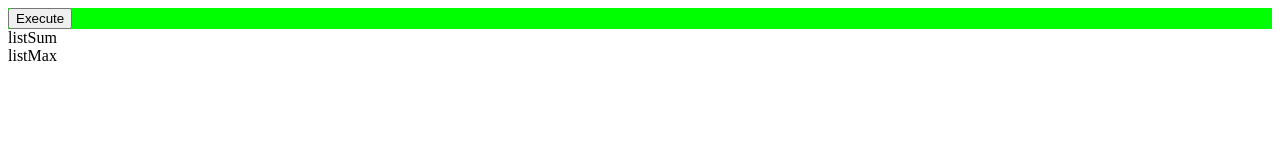
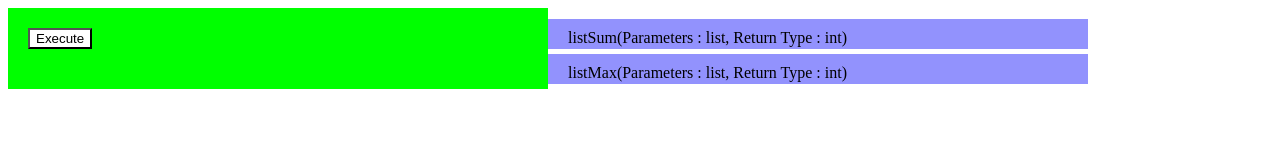
Before and after one commit to lastknight00/AlgorithmStudy, a plain HTML site: page index.html in a window 1280 px wide. Drawn offline with nearby package versions, Linux system fonts and the light colour scheme.

Commit message:
CSS 적용.

```diff
--- a/index.html
+++ b/index.html
@@ -3,13 +3,11 @@
 </head>
   <script src="https://ajax.googleapis.com/ajax/libs/jquery/3.2.1/jquery.min.js"></script>
   <script src="index.js"></script>
+  <link rel="stylesheet" href="style.css">
 <body>
-  <div id='playground' style="background-color:#00ff00">
-    <!--<input id="algo" value='listSum'/>-->
-    <button onclick="execute()"/>Execute</button>
+  <div id='playground'>
+    <button class="execute" onclick="execute()"/>Execute</button>
   </div>
   <div id='func_list'></div>
-  <div id='canvas'></div>
-
 </body>
 </html>
--- a/index.js
+++ b/index.js
@@ -1,6 +1,6 @@
 
 var listSum = {
-  params : {list : 'list'},
+  params : ['list'],
   returnType : 'int',
   func : function(list, num) {
     var sum = 0;
@@ -12,7 +12,7 @@ var listSum = {
 };
 
 var listMax = {
-  params : {list : 'list'},
+  params : ['list'],
   returnType : 'int',
   func : function(list, num) {
     var max = 0;
@@ -27,21 +27,21 @@ var algoMap = [];
 algoMap['listSum'] = listSum;
 algoMap['listMax'] = listMax;
 
-var execute = function(funcName) {
+var addFunction = function(funcName) {
   var func = algoMap[funcName];
   if(!func) {
-    alert('not exists');
+    alert('not exists11');
     return;
   }
-
-  for (var key in func.params) {
-    var element = $('<div>').attr('id', key)
-    element.append($('<h3>').html(key));
-    switch (func.params[key]) {
+  var funcDiv = $('<div>').addClass('func').append($('<h3>').html(funcName));
+  funcDiv.append($('<p>').addClass('input').html('Input'));
+  func.params.forEach(function(key) {
+    var element = $('<div>').attr('id', key);
+    element.append($('<h4>').html(key));
+    switch (key) {
       case 'list':
-        element.append($('<ul id=ul_' + key + '>'));
         element.append($('<button>').attr('name', key).html('Add Element').on('click', function(e) {
-          $(e.target).prev().append($('<li>').append($('<input>').addClass($(e.target).attr('name'))));
+          $(e.target).prev().append($('<input>').addClass($(e.target).attr('name')).addClass('listInput'));
         }));
         break;
       case 'int':
@@ -50,12 +50,16 @@ var execute = function(funcName) {
       default:
         console.log(key + ' element\'s type is wrong.');
     }
-    $('#playground').append(element);
-  }
-  $('#playground').append($('<button>').html('Execute').attr('func', funcName).on('click', e => {
+    funcDiv.append(element);
+  });
+  funcDiv.append($('<p>').addClass('output').html('Output').append($('<h4>').html(func.returnType)));
+
+  $('#playground').append(funcDiv);
+
+  /*$('#playground').append($('<button>').html('Execute').attr('func', funcName).on('click', e => {
     var param = [];
-    for (var key in func.params) {
-      switch (func.params[key]) {
+    func.params.forEach(function(key) {
+      switch (key) {
         case 'list':
           var ret = $('.' + key).map(function() {
             return $(this).val();
@@ -68,10 +72,13 @@ var execute = function(funcName) {
         default:
           console.log(key + ' element\'s type is wrong.');
       }
-    }
+    });
     var result = algoMap[$(e.target).attr('func')].func(...param);
     alert(result);
-  }));
+  }));*/
+};
+var init = function() {
+  $('#playground div').remove();
 };
 
 $(document).ready(function() {
@@ -80,18 +87,20 @@ $(document).ready(function() {
     return true;
   })
   .on('drop', e => {
-    execute(e.originalEvent.dataTransfer.getData('key'));
+    addFunction(e.originalEvent.dataTransfer.getData('key'));
   })
   .on('dragover', e => {
     e.preventDefault();
     return true;
   });
   for (var key in algoMap) {
-    var tag = $('<div>').html(key).attr('draggable', true)
+    var tag = $('<div>').html(key + '(Parameters : ' + algoMap[key].params
+      + ', Return Type : ' + algoMap[key].returnType + ')').attr('name', key).attr('draggable', true).addClass('func_list')
     .on('dragstart', e => {
-      e.originalEvent.dataTransfer.setData('key', $(e.target).html());
+      e.originalEvent.dataTransfer.setData('key', $(e.target).attr('name'));
     });
 
     $('#func_list').append(tag);
   }
+  init();
 });
--- /dev/null
+++ b/style.css
@@ -0,0 +1,44 @@
+#playground {
+  background-color : #00ff00;
+  width : 50%;
+  height : 50px;
+  margin : auto;
+  padding : 20px;
+  display : table-cell;
+  min-width: 500px;
+}
+
+#func_list {
+  display : table-cell;
+  width : 100%;
+}
+h3 {
+  margin-top: 1px;
+}
+
+h4 {
+  display : inline;
+  padding-left: 15px;
+}
+.execute {
+  background-color : #ffffff;
+}
+
+.func_list {
+  background-color : #9292fd;
+  height : 10px;
+  padding : 10px 20px 10px 20px;
+  margin : 5px auto 5px auto;
+}
+
+.func {
+  background-color: #ffffff;
+  padding : 5px;
+  margin : 5px auto 5px auto;
+}
+
+.listInput {
+  width : 30px;
+  background-color: #cccccc;
+  margin : 5px;
+}
```
